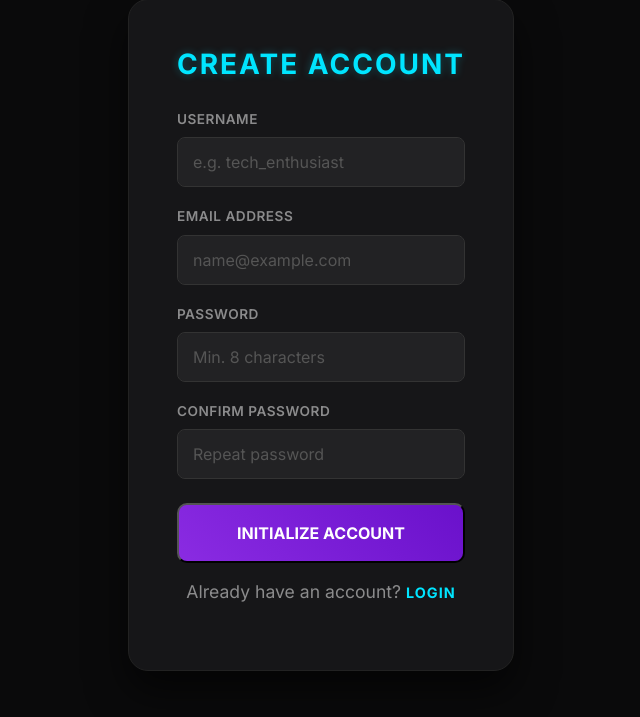
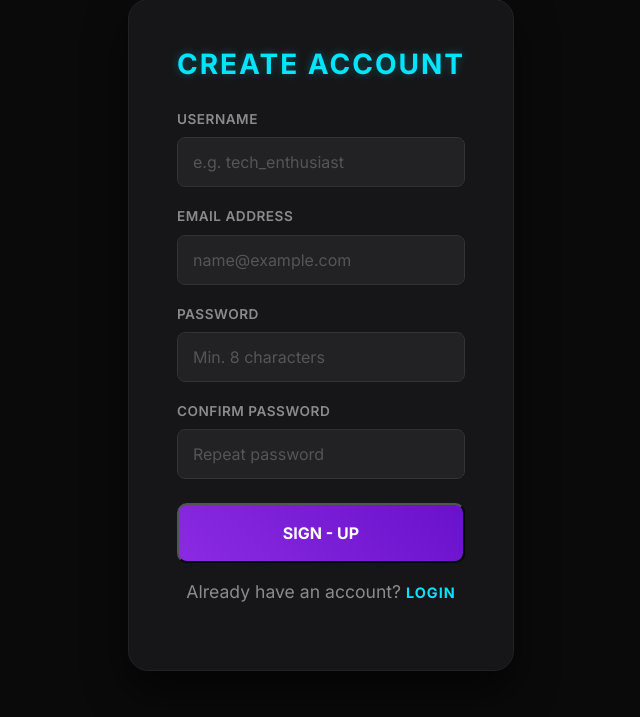
Before and after one commit to SahilMane-Dev/Gadgets-Hub-, a Django app: page /accounts/ in a window 1280 px wide. Shown: the part 112-829 px from the top of the page, without its empty margins (319-959 px from the left). Run offline with Django 5.2, Linux system fonts and the light colour scheme.

Commit message:
Signup template and readme.md fixed also screenshots added in readme

```diff
--- a/accounts/templates/accounts/signup.html
+++ b/accounts/templates/accounts/signup.html
@@ -46,7 +46,7 @@
             </div>
 
             <button type="submit" class="btn-checkout w-100 py-3 mb-3">
-                Initialize Account
+                Sign - Up
             </button>
 
             <div class="text-center mt-3">
```
Also changed, not shown: readme.md, 9 other files.
